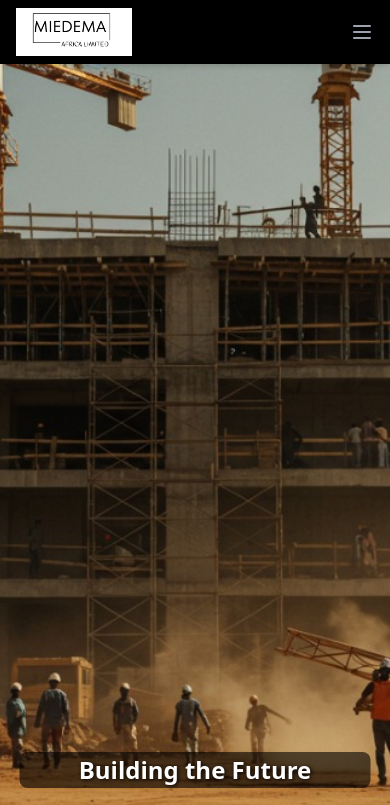
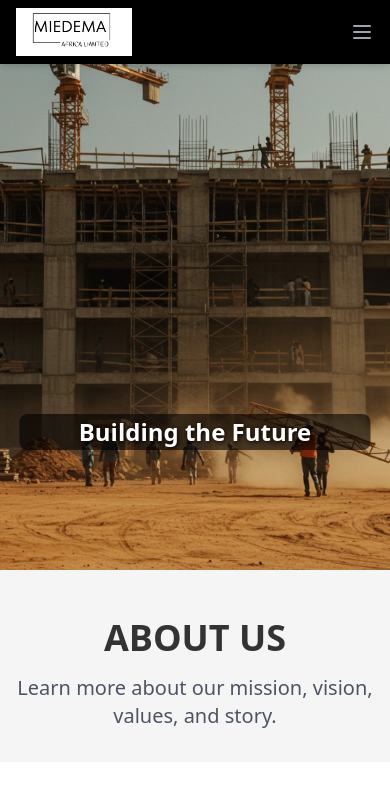
Before and after one commit to Paulah-linah/Miedema-Africa-Limited, a Next.js app: page / in a window 390 px wide. Shown: the top 805 px of the page. Built offline with nearby package versions, Linux system fonts and the light colour scheme.

Commit message:
Slider changes

```diff
--- a/styles/globals.css
+++ b/styles/globals.css
@@ -63,24 +63,26 @@
 /* Responsive adjustments for mobile */
 @media (max-width: 768px) {
   .slider {
-    height: 50vh; /* Adjust height for mobile */
+    height: auto; /* Let height adapt to image */
+    max-height: 60vh; /* Keep it within screen range */
     overflow: hidden;
   }
 
+  .slide-image {
+    width: 100%;
+    height: auto;
+    object-fit: contain; /* Show full building without cutting */
+  }
+
   .caption {
-    font-size: 1rem; /* Smaller text for mobile */
+    font-size: 1rem;
     padding: 0.6rem 1rem;
     bottom: 5%;
-    width: 90%; /* Wider for better fit */
-    text-align: center; /* Center text for mobile */
-  }
-
-  .slide-image {
-    width: 100%;
-    height: 100%;
-    object-fit: cover; /* Keeps images filling the slider nicely */
-  }
-}
+    width: 95%;
+    text-align: center;
+  }
+}
+
 
 
 /* GLOBAL STYLES */
```
